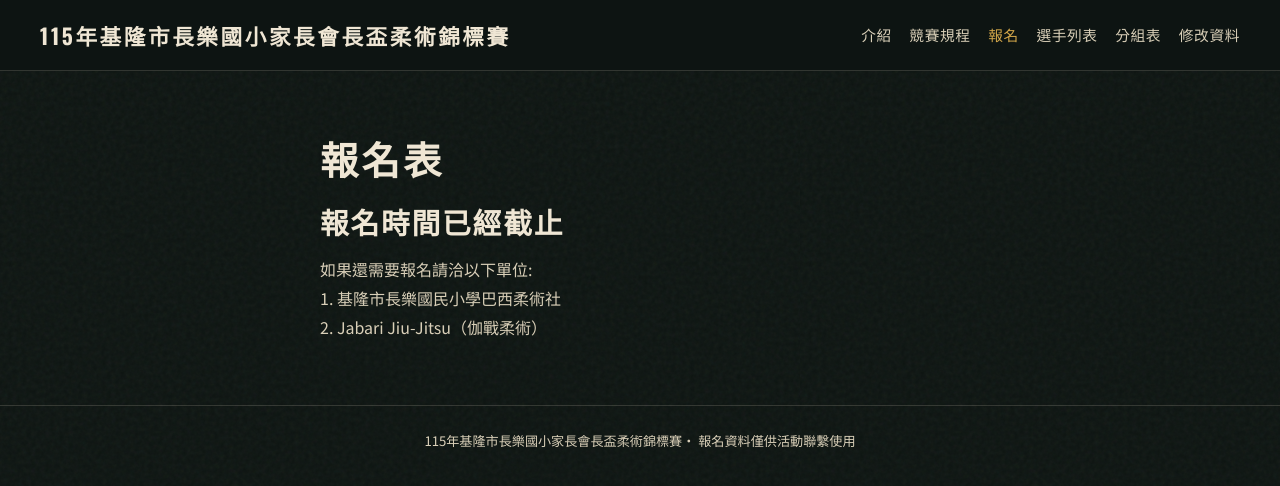
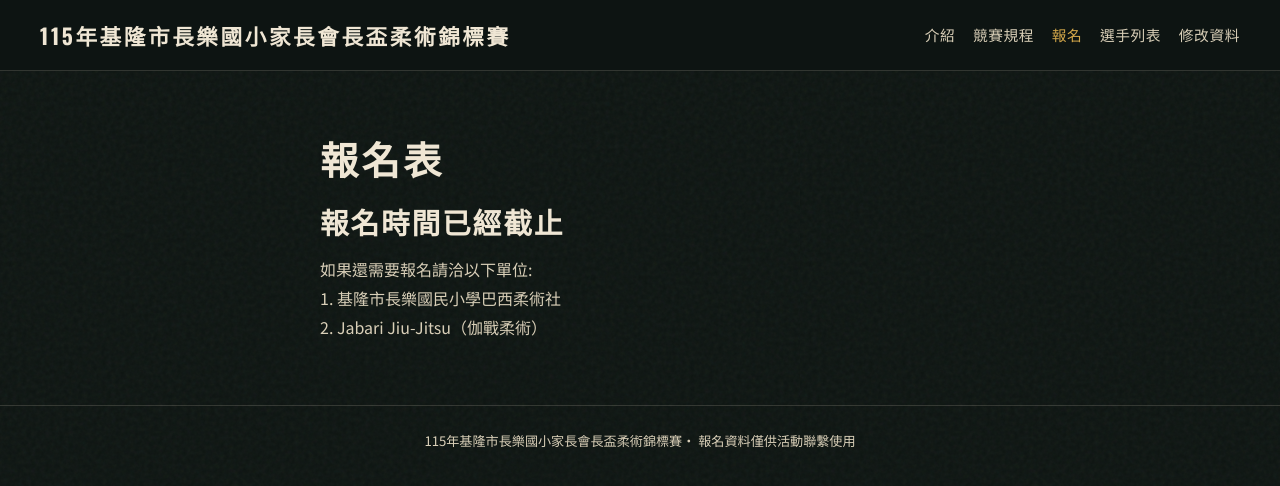
Before and after one commit to eneloopesn/core-bjj, a plain HTML site: page register.html in a window 1280 px wide. Drawn offline with nearby package versions, Linux system fonts and the light colour scheme.

Commit message:
Update register.html

```diff
--- a/register.html
+++ b/register.html
@@ -19,7 +19,7 @@
       <a href="rules.html">競賽規程</a>
       <a href="register.html" class="is-active">報名</a>
       <a href="athletes.html">選手列表</a>
-      <a href="groups.html">分組表</a>
+
       <a href="edit.html">修改資料</a>
 
     </nav>
```
